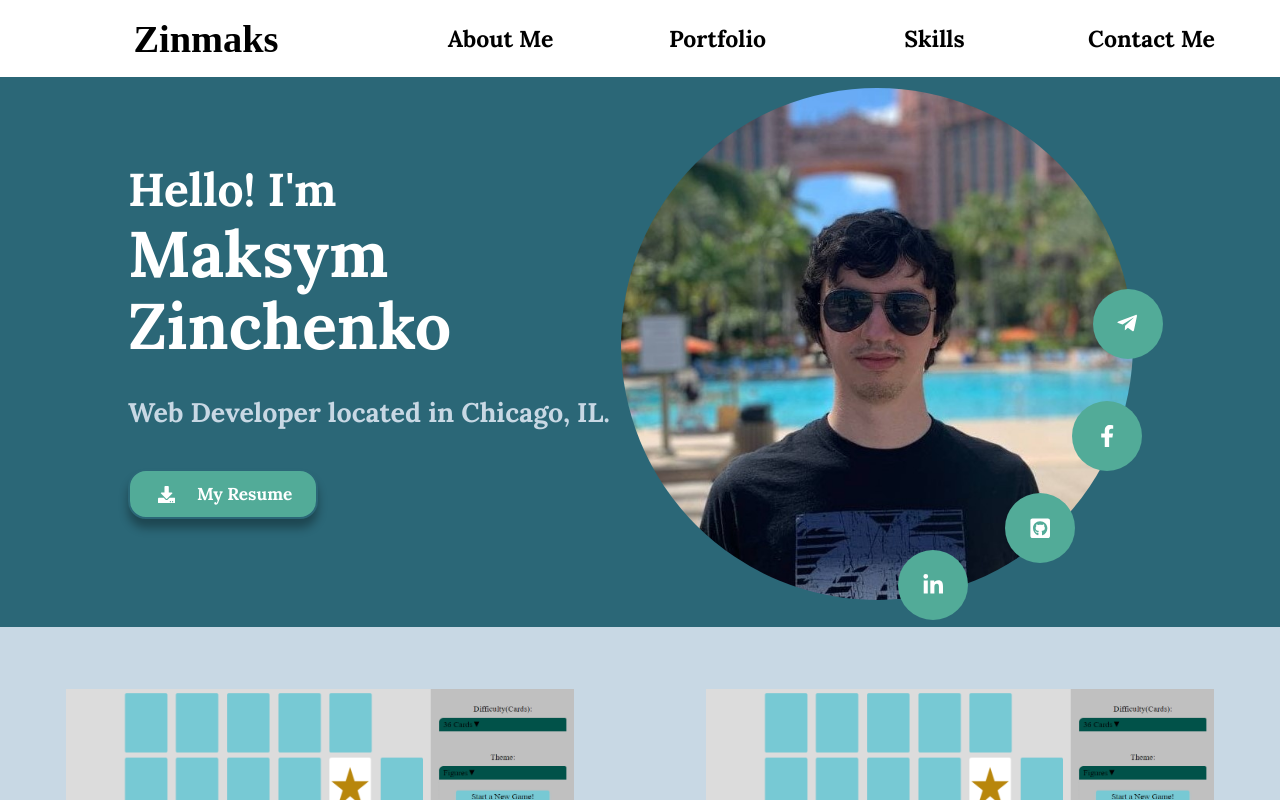
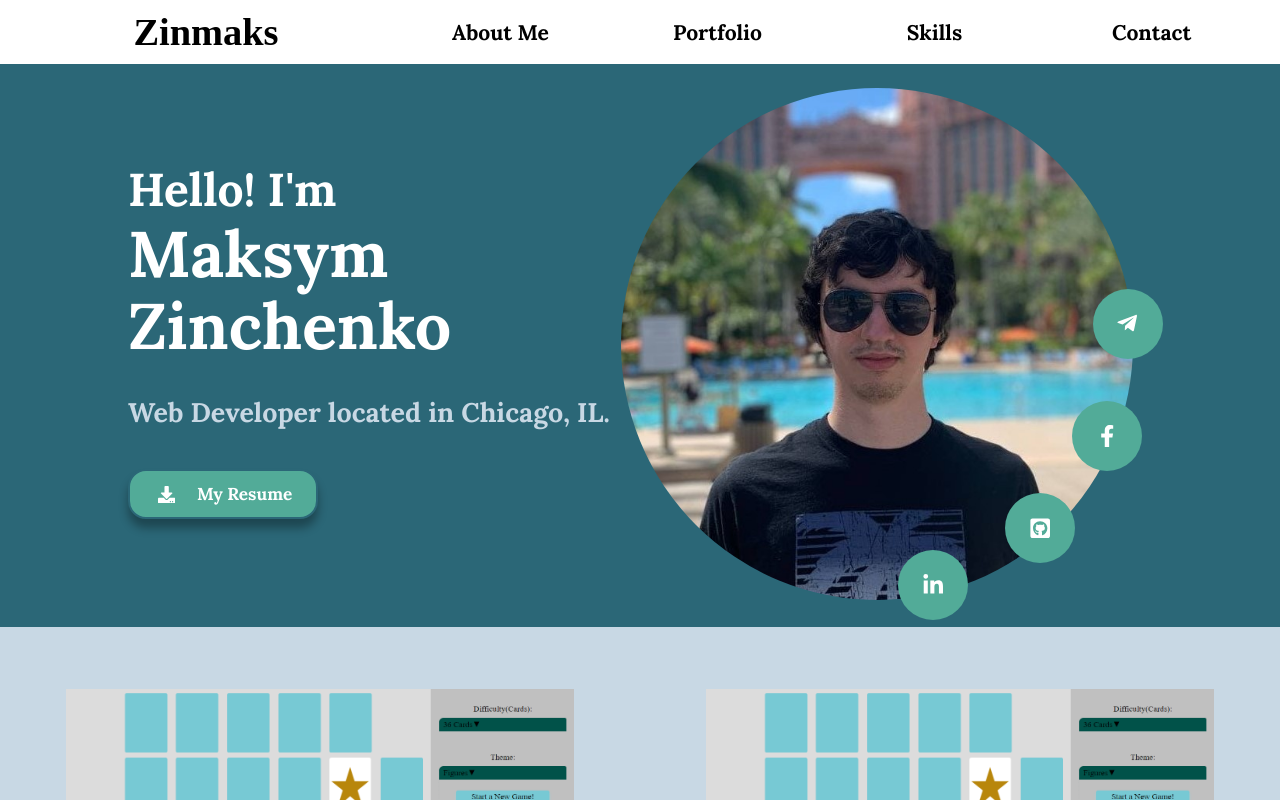
Before and after one commit to zinchenko-maksym/Portfolio, a React (Create React App) app: page / in a window 1280 px wide. Shown: the top 800 px of the page. Built offline with nearby package versions, Linux system fonts and the light colour scheme.

Commit message:
Changed resume download

```diff
--- /dev/null
+++ b/src/components/App/filetypes.d.ts
@@ -0,0 +1,2 @@
+declare module '*.ttf';
+declare module '*.docx';
--- a/src/components/App/fonts.d.ts
+++ /dev/null
@@ -1 +0,0 @@
-declare module '*.ttf';
--- a/src/components/Header/Header.tsx
+++ b/src/components/Header/Header.tsx
@@ -16,7 +16,7 @@ function Header() {
         <Styled.StyledLink to="About" spy smooth>About Me</Styled.StyledLink>
         <Styled.StyledLink to="Portfolio" spy smooth>Portfolio</Styled.StyledLink>
         <Styled.StyledLink to="Skills" spy smooth>Skills</Styled.StyledLink>
-        <Styled.StyledLink to="Contact" spy smooth>Contact Me</Styled.StyledLink>
+        <Styled.StyledLink to="Contact" spy smooth>Contact</Styled.StyledLink>
       </Styled.Navbar>
       <Styled.MenuButton onClick={toggleMenu}>
         <HamburgerIcon open={menuOpen} />
--- a/src/components/Header/HeaderStyle.tsx
+++ b/src/components/Header/HeaderStyle.tsx
@@ -18,7 +18,7 @@ export const HeaderWrap = styled.header`
   z-index: 1;
   padding: 12px 20px;
   @media (min-width: 1024px){
-    padding: 16px 20px;
+    padding: 10px 20px;
   }
 `;
 export const Navbar = styled.nav<MenuButton>`
@@ -54,7 +54,7 @@ export const Logo = styled.div`
     font-size: 2em;
   }
   @media (min-width: 1400px){
-    font-size: 2.6em;
+    font-size: 2.1em;
   }
 `;
 export const MenuButton = styled.div`
@@ -72,9 +72,6 @@ export const StyledLink = styled(Link)`
     justify-content: center;
   }
   @media (min-width: 1024px){
-    font-size: 1.2em;
-  }
-  @media (min-width: 1400px){
-    font-size: 1.4em;
+    font-size: 1.1em;
   }
 `;
--- a/src/components/Home/Home.tsx
+++ b/src/components/Home/Home.tsx
@@ -2,6 +2,7 @@ import React from 'react';
 import { FaDownload } from 'react-icons/fa';
 import * as Styled from './HomeStyle';
 import ProfilePicture from './ProfilePicture/ProfilePicture';
+import ResumeFile from '../../assets/Resume.docx';
 
 function Home() {
   return (
@@ -16,7 +17,7 @@ function Home() {
         <Styled.AboutMeText>
           Web Developer located in Chicago, IL.
         </Styled.AboutMeText>
-        <Styled.Resume href="https://docs.google.com/uc?export=download&id=1_SR1_un469Hdmwk6gcKbu3ExSnllUbAD">
+        <Styled.Resume href={ResumeFile} download>
           <Styled.Circle><FaDownload /></Styled.Circle>
           {' '}
           <Styled.ResumeBtnText>My Resume</Styled.ResumeBtnText>
--- a/src/components/Home/HomeStyle.tsx
+++ b/src/components/Home/HomeStyle.tsx
@@ -27,7 +27,7 @@ export const AboutMeHeader = styled.h1`
     font-size: 2.4em;
   }
   @media (min-width: 1400px) {
-    font-size: 3.6em;
+    font-size: 3.2em;
   }
 `;
 export const MyName = styled.span`
@@ -56,7 +56,7 @@ export const AboutMeText = styled.p`
     font-size: 1.4em;
   }
   @media (min-width: 1400px) {
-    font-size: 2em;
+    font-size: 1.8em;
   }
 `;
 
```
Also changed, not shown: 2 other files (tests, documents, lock files or other folders).
